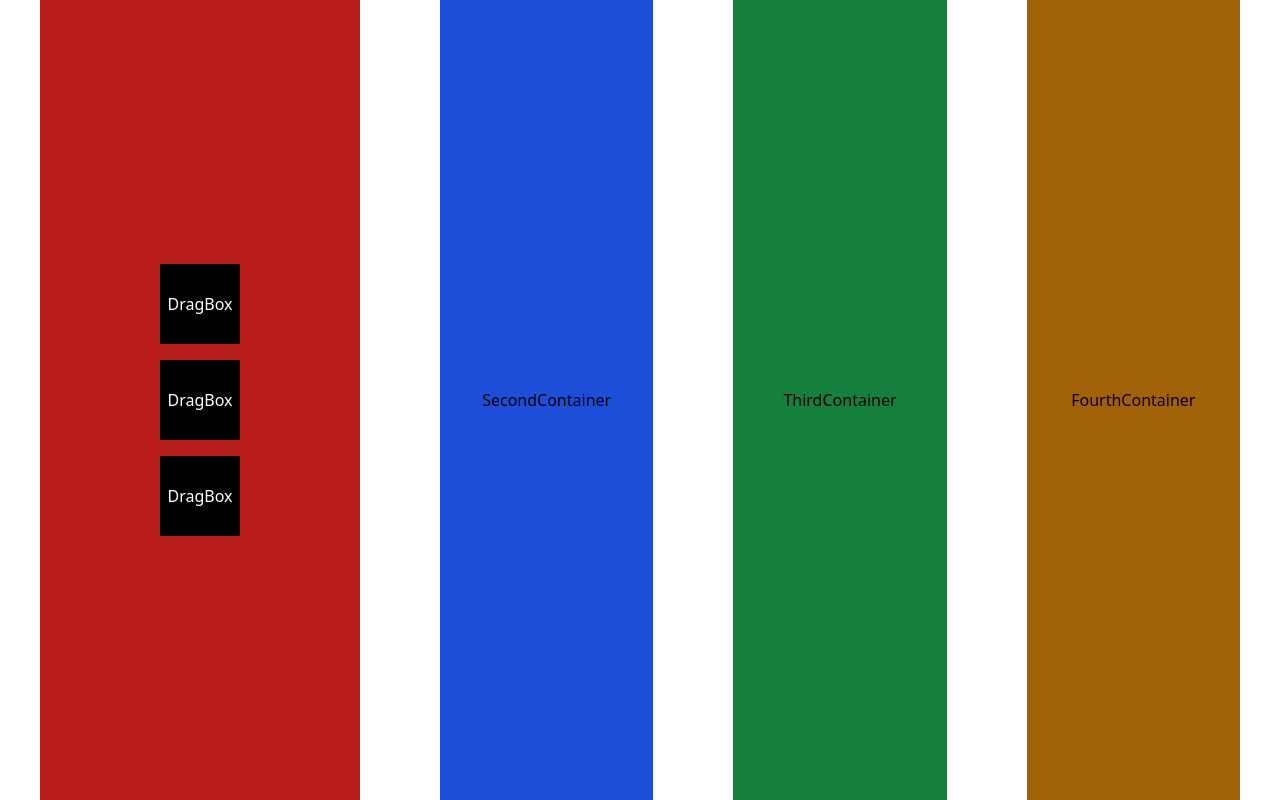
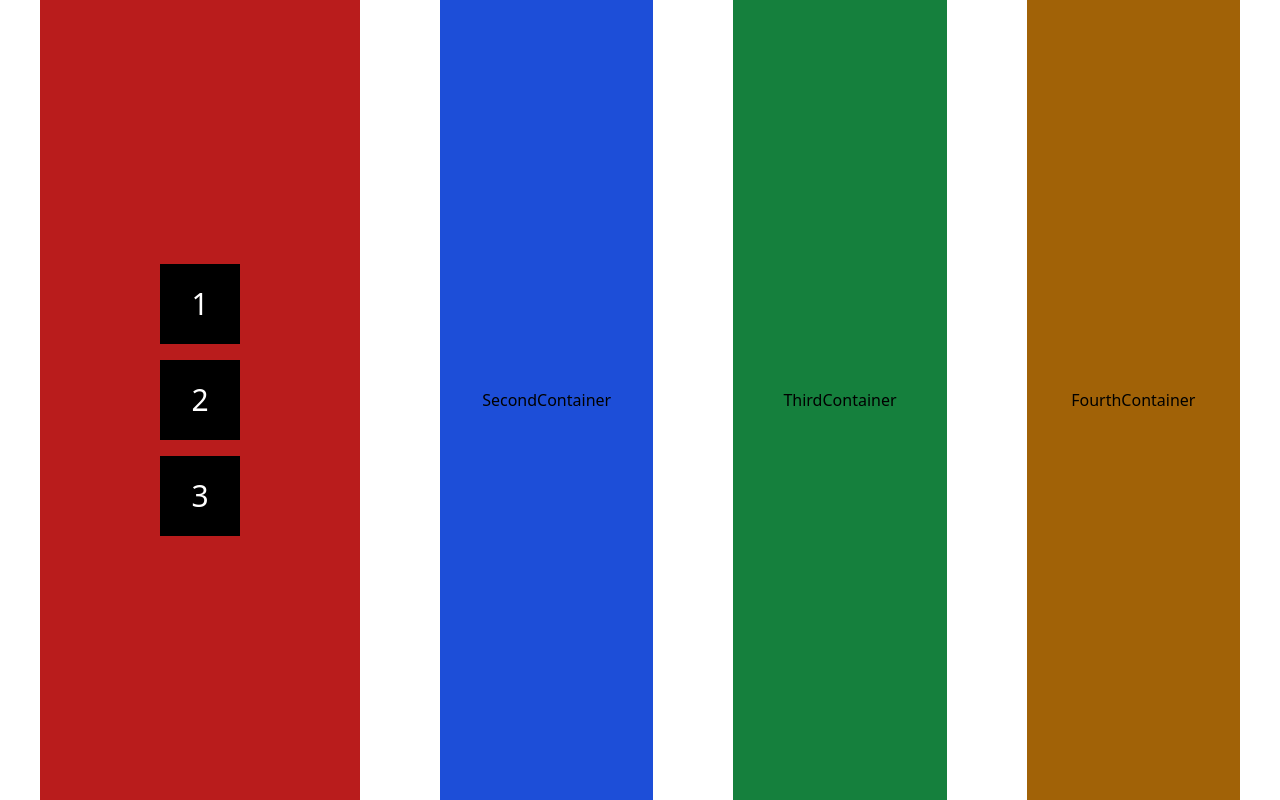
Before and after one commit to ahmadfahim2k/drag-and-drop-boxes-react, a React (Create React App) app: page / in a window 1280 px wide. Built offline with nearby package versions, Linux system fonts and the light colour scheme.

Commit message:
onDrop needs to be implemented

```diff
--- a/src/Components/DragBox.js
+++ b/src/Components/DragBox.js
@@ -1,28 +1,54 @@
-import React from 'react'
-import { useDrag } from 'react-dnd';
+import React, { useRef } from 'react'
+import { useDrag, useDrop } from 'react-dnd';
 import { ItemTypes } from '../ItemTypes';
 
-function DragBox({ uid }) {
+function DragBox({  item, index, moveItem } ) {
 
-    const [{ isDragging }, drag, dragPreview] = useDrag(() => ({
+    const ref = useRef(null);
+
+    const [, drop] = useDrop({
+        accept: ItemTypes.BOX,
+        hover(item, monitor) {
+            if (!ref.current) {
+                return
+            }
+            const dragIndex = item.index;
+            const hoverIndex = index;
+
+            if (dragIndex === hoverIndex) {
+                return
+            }
+
+            const hoveredRect = ref.current.getBoundingClientRect();
+            const hoverMiddleY = (hoveredRect.bottom - hoveredRect.top) / 2;
+            const mousePosition = monitor.getClientOffset();
+            const hoverClientY = mousePosition.y - hoveredRect.top;
+
+            if (dragIndex < hoverIndex && hoverClientY < hoverMiddleY) {
+                return;
+            }
+
+            if (dragIndex > hoverIndex && hoverClientY > hoverMiddleY) {
+                return;
+            }
+            moveItem(dragIndex, hoverIndex);
+            item.index = hoverIndex;
+        },
+    });
+
+    const [{ isDragging }, drag] = useDrag(() => ({
         type: ItemTypes.BOX,
-        item: { uid },
-        // The collect function utilizes a "monitor" instance (see the Overview for what this is)
-        // to pull important pieces of state from the DnD system.
+        item: { ...item },
         collect: (monitor) => ({
-            isDragging: monitor.isDragging()
+            isDragging: !!monitor.isDragging()
         }),
-        end: (item, monitor) => {
-            const dropResult = monitor.getDropResult()
-            if (item && dropResult) {
-              alert(`You dropped ${item.uid} into ${dropResult.name}!`)
-            }
-          },
     }));
 
+    drag(drop(ref));
+
     return (
-        <div className='m-2 p-2 w-20 h-20 bg-black text-white hover:cursor-pointer flex justify-center items-center' ref={drag}>
-            DragBox
+        <div className={`m-2 p-2 w-20 h-20 bg-black text-white text-3xl hover:cursor-pointer flex justify-center items-center opacity-${isDragging ? 0 : 100}`} ref={ref}>
+            {item.name}
         </div>
     )
 }
--- a/src/Components/FirstContainer.js
+++ b/src/Components/FirstContainer.js
@@ -1,12 +1,23 @@
-import React from 'react'
+import React, { useState } from 'react'
 import DragBox from './DragBox';
 
 function FirstContainer() {
+
+  const [boxes, setBoxes] = useState([
+    {
+      name: 1
+    },
+    {
+      name: 2
+    },
+    {
+      name: 3
+    }
+  ]);
+
   return (
     <div className='bg-red-700 h-full w-full flex flex-col justify-center items-center'>
-      <DragBox uid={1}/>
-      <DragBox uid={2} />
-      <DragBox uid={3} />
+      {boxes.map((box, i) => <DragBox item={box} key={i} />)}
     </div>
   )
 }
--- a/src/Components/Home.js
+++ b/src/Components/Home.js
@@ -1,10 +1,43 @@
-import React from 'react'
+import React, { useState } from 'react'
 import FirstContainer from './FirstContainer';
 import SecondContainer from './SecondContainer';
 import ThirdContainer from './ThirdContainer';
 import FourthContainer from './FourthContainer';
 
 function Home() {
+
+    const [items, setItems] = useState([
+        {
+          name: 1
+        },
+        {
+          name: 2
+        },
+        {
+          name: 3
+        }
+      ]);
+
+    // const onDrop = (item, monitor, status) => {
+    //     const mapping = statuses.find(si => si.status === status);
+
+    //     setItems(prevState => {
+    //         const newItems = prevState
+    //             .filter(i => i.id !== item.id)
+    //             .concat({ ...item, status, icon: mapping.icon });
+    //         return [ ...newItems ];
+    //     });
+    // };
+
+    const moveItem = (dragIndex, hoverIndex) => {
+        const item = items[dragIndex];
+        setItems(prevState => {
+            const newItems = prevState.filter((i, idx) => idx !== dragIndex);
+            newItems.splice(hoverIndex, 0, item);
+            return  [ ...newItems ];
+        });
+    };
+
     return (
         <div className='w-full h-screen flex flex-row justify-around items-center'>
             <div className='basis-1/4 h-full'>
--- a/src/Components/SecondContainer.js
+++ b/src/Components/SecondContainer.js
@@ -1,23 +1,23 @@
-import React, { useState } from 'react'
+import React, { useEffect, useState } from 'react'
 import { useDrop } from 'react-dnd';
 import { ItemTypes } from '../ItemTypes';
 
-function SecondContainer() {
+function SecondContainer({ onDrop, children, status }) {
 
-  const [boxes, setBoxes] = useState([]);
-
-  const [{ canDrop, isOver }, drop] = useDrop(() => ({
+  const [{ isOver }, drop] = useDrop(() => ({
     accept: ItemTypes.BOX,
-    drop: () => ({ name: 'Blue Container' }),
+    drop: (item, monitor) => {
+      onDrop(item, monitor, status);
+    },
     collect: (monitor) => ({
-      isOver: monitor.isOver(),
-      canDrop: monitor.canDrop(),
+      isOver: !!monitor.isOver(),
     }),
   }))
 
   return (
-    <div ref={drop} className='bg-blue-700 h-full w-full flex justify-center items-center'>
+    <div ref={drop} className='bg-blue-700 h-full w-full flex flex-col justify-center items-center'>
       SecondContainer
+      {children}
     </div>
   )
 }
```
Also changed, not shown: 1 other file (tests, documents, lock files or other folders).
